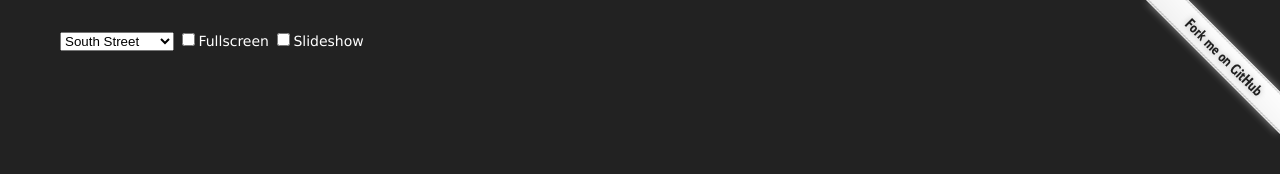
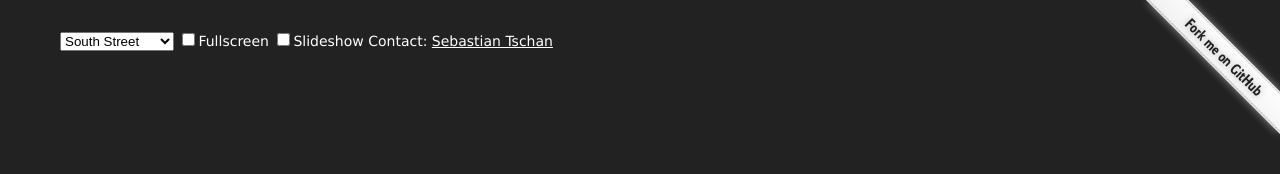
Before and after one commit to blueimp/jQuery-Image-Gallery, a plain HTML site: page index.html in a window 1280 px wide. Drawn offline with nearby package versions, Linux system fonts and the light colour scheme.

Commit message:
Added contact link.

```diff
--- a/application.js
+++ b/application.js
@@ -1,5 +1,5 @@
 /*
- * jQuery Image Gallery Plugin JS Example 1.1.1
+ * jQuery Image Gallery Plugin JS Example 1.1.2
  * https://github.com/blueimp/jQuery-Image-Gallery
  *
  * Copyright 2011, Sebastian Tschan
@@ -9,7 +9,7 @@
  * http://creativecommons.org/licenses/MIT/
  */
 
-/*jslint regexp: false */
+/*jslint regexp: false, unparam: true */
 /*global $ */
 
 $(function () {
@@ -29,8 +29,7 @@ $(function () {
     });
 
     // Initialize the options checkboxes:
-    $('#options').buttonset();
-    $('#options input').change(function () {
+    $('#buttonset').buttonset().find('input').change(function () {
         $('a[rel="gallery"]').imagegallery('destroy');
         $('a[rel="gallery"]').imagegallery({
             fullscreen: $('#option-fullscreen').is(':checked'),
--- a/index.html
+++ b/index.html
@@ -1,7 +1,7 @@
 <!DOCTYPE HTML>
 <!--
 /*
- * jQuery Image Gallery Plugin HTML Example 1.1
+ * jQuery Image Gallery Plugin HTML Example 1.1.1
  * https://github.com/blueimp/jQuery-Image-Gallery
  *
  * Copyright 2011, Sebastian Tschan
@@ -21,7 +21,7 @@
 </head>
 <body>
 <div id="demo">
-    <a href="http://github.com/blueimp/jQuery-Image-Gallery"><img style="position: absolute; top: 0; right: 0; border: 0;" src="forkme.png" alt="Fork me on GitHub" /></a>
+    <a id="forkme" href="http://github.com/blueimp/jQuery-Image-Gallery"><img src="forkme.png" alt="Fork me on GitHub" /></a>
     <div id="options">
         <select id="theme-switcher">
             <option value="base">Base</option>
@@ -50,8 +50,11 @@
             <option value="ui-lightness">UI Lightness</option>
             <option value="vader">Vader</option>
         </select>
-        <input type="checkbox" id="option-fullscreen"><label for="option-fullscreen">Fullscreen</label>
-        <input type="checkbox" id="option-slideshow"><label for="option-slideshow">Slideshow</label>
+        <span id="buttonset">
+            <input type="checkbox" id="option-fullscreen"><label for="option-fullscreen">Fullscreen</label>
+            <input type="checkbox" id="option-slideshow"><label for="option-slideshow">Slideshow</label>
+        </span>
+        <span id="contact">Contact: <a href="https://blueimp.net">Sebastian Tschan</a></span>
     </div>
 </div>
 <script src="//ajax.googleapis.com/ajax/libs/jquery/1.6/jquery.min.js"></script>
--- a/style.css
+++ b/style.css
@@ -1,6 +1,6 @@
 @charset 'UTF-8';
 /*
- * jQuery Image Gallery Plugin CSS Example 1.1
+ * jQuery Image Gallery Plugin CSS Example 1.1.1
  * https://github.com/blueimp/jQuery-Image-Gallery
  *
  * Copyright 2011, Sebastian Tschan
@@ -19,6 +19,10 @@ html, body {
   font-size: 14px;
 }
 
+a {
+  color: #fff;
+}
+
 img {
   border: 0;
 }
@@ -31,3 +35,9 @@ img {
   position: absolute;
   top: 30px;
 }
+
+#forkme {
+  position: absolute;
+  top: 0;
+  right: 0;
+}
```
